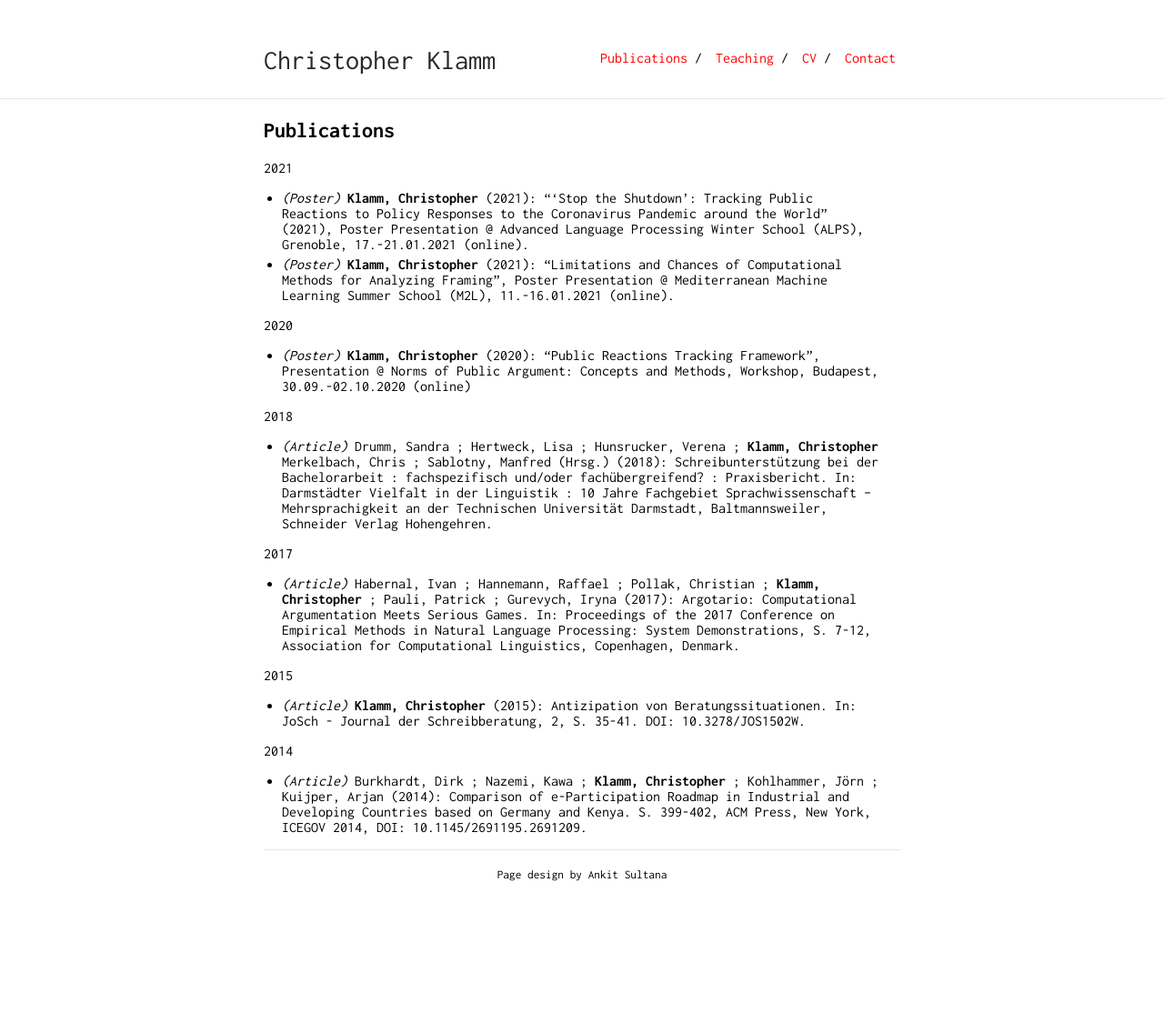
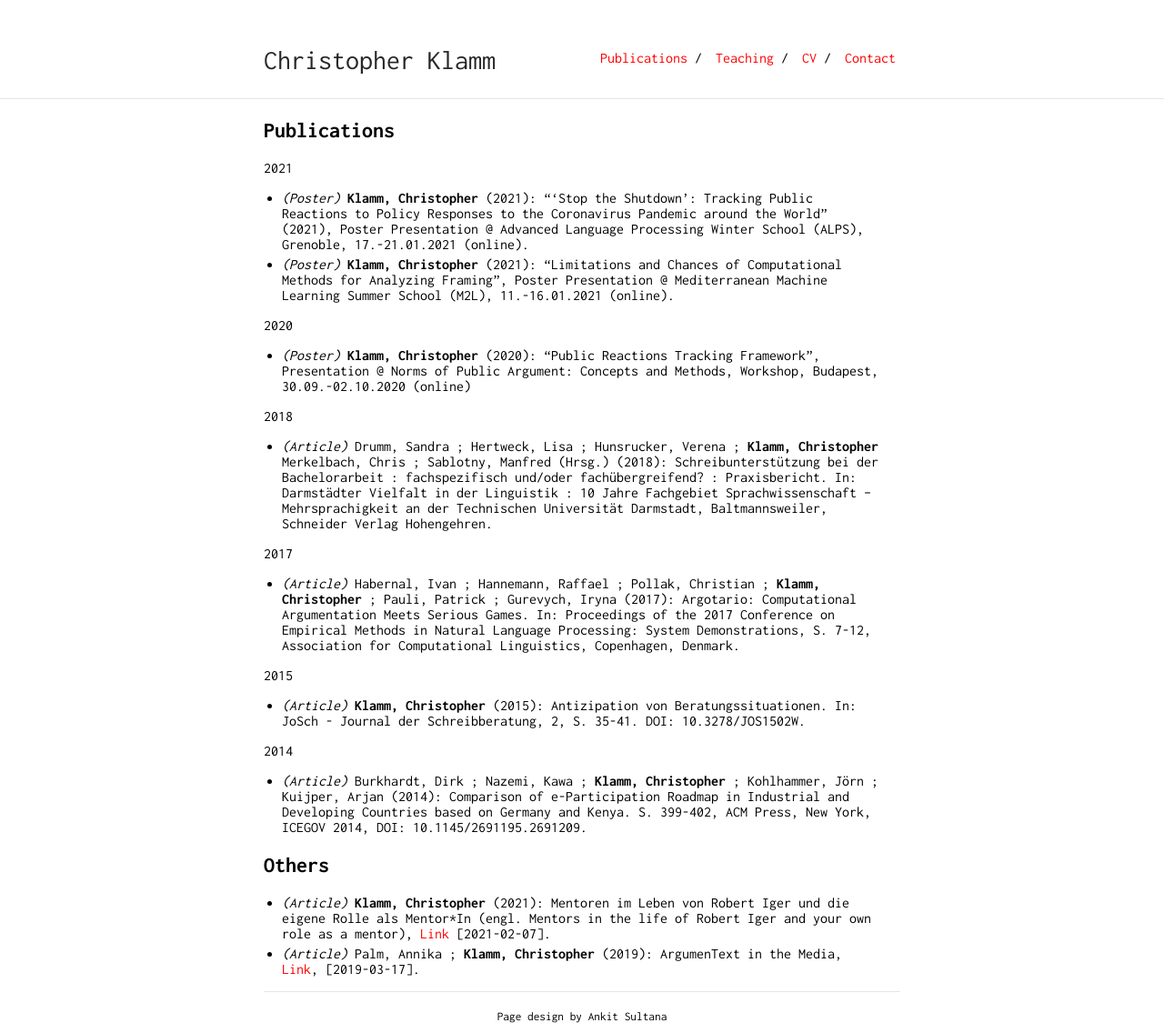
Before and after one commit to chkla/gitPage, a Jekyll site: the page built from publication.md, in a window 1280 px wide. Shown: the whole page at 91% size. Built offline with Jekyll 4.4.1, drawn with Linux system fonts in a browser that asks for light colours; our own code applies the rules of GitHub Pages for plain Markdown files; before the commit the page ends 969 px from its top, so only the background shows below that.

Commit message:
Update publication.md

```diff
--- a/publication.md
+++ b/publication.md
@@ -23,3 +23,7 @@ Association for Computational Linguistics, Copenhagen, Denmark.
 
 2014
 * _(Article)_ Burkhardt, Dirk ; Nazemi, Kawa ; **Klamm, Christopher** ; Kohlhammer, Jörn ; Kuijper, Arjan (2014): Comparison of e-Participation Roadmap in Industrial and Developing Countries based on Germany and Kenya. S. 399-402, ACM Press, New York, ICEGOV 2014, DOI: 10.1145/2691195.2691209.
+
+## Others
+* _(Article)_ **Klamm, Christopher** (2021): Mentoren im Leben von Robert Iger und die eigene Rolle als Mentor\*In (engl. Mentors in the life of Robert Iger and your own role as a mentor), [Link](https://christopher-klamm.medium.com/mentoren-im-leben-von-robert-iger-und-die-eigene-rolle-als-mentor-in-9f7f4beb03d3) \[2021-02-07].
+* _(Article)_ Palm, Annika ; **Klamm, Christopher** (2019): ArgumenText in the Media, [Link](https://www.informatik.tu-darmstadt.de/ukp/ukp_home/news_ukp/news_archive/detailseite_news_archiv_148672.en.jsp), \[2019-03-17].
```
